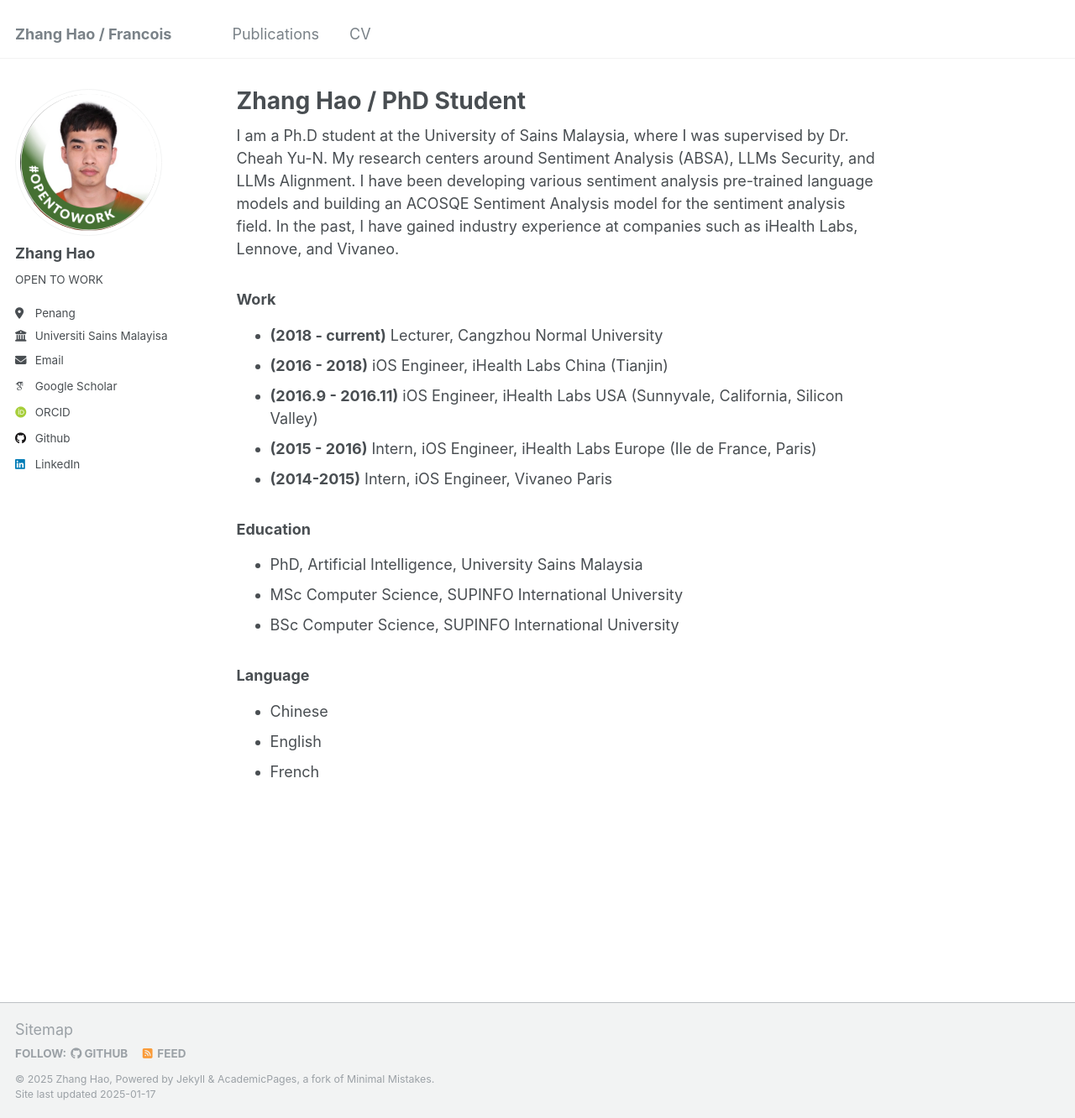
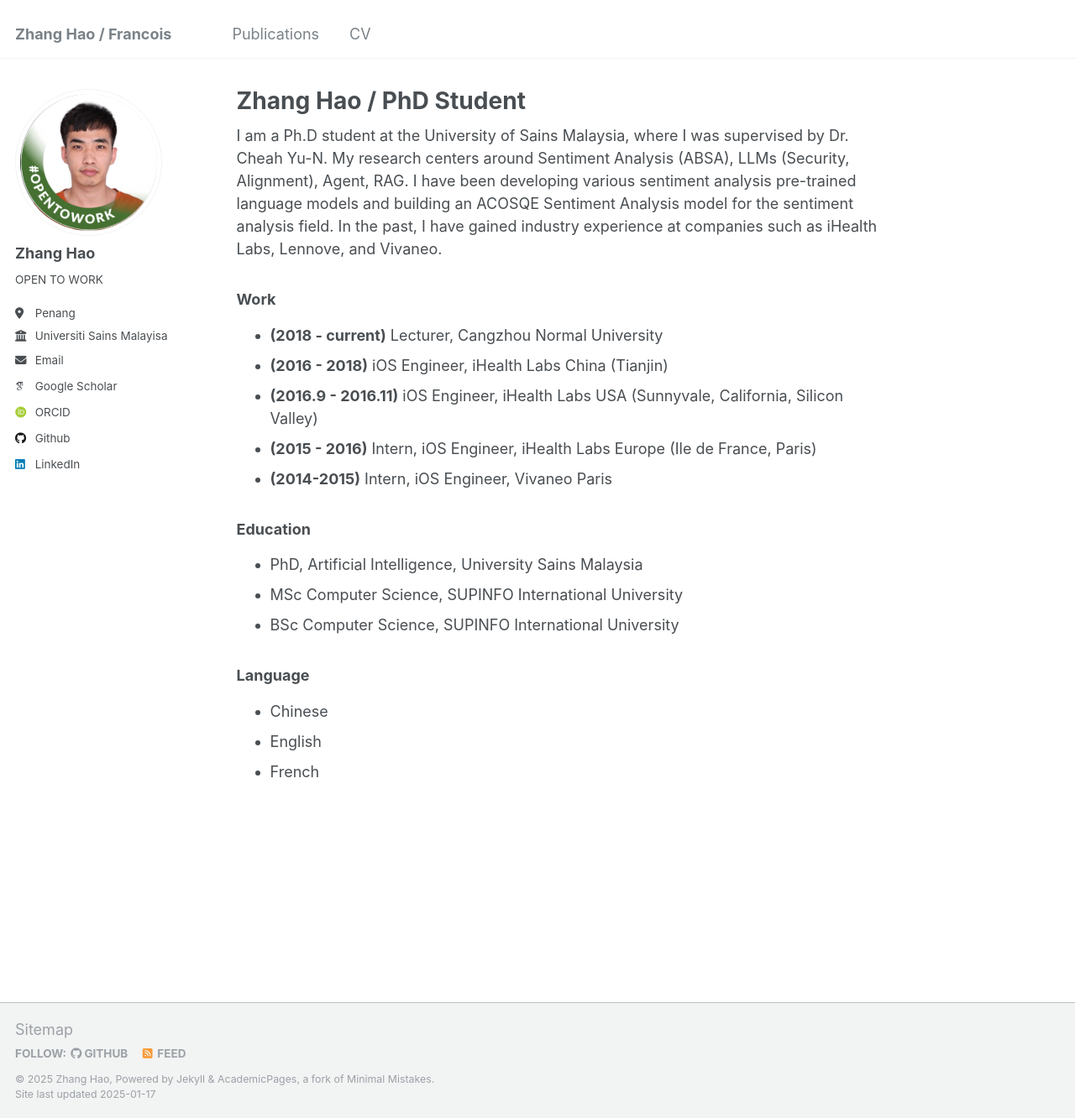
Before and after one commit to sydmou/sydmou.github.io, a Jekyll site: the page built from _pages/about.md, in a window 1280 px wide and 1332 px high. Shown: the whole window at 84% size. Built offline with Jekyll 4.4.1, drawn with Linux system fonts in a browser that asks for light colours; some web fonts are replaced.

Commit message:
Update about.md

```diff
--- a/_pages/about.md
+++ b/_pages/about.md
@@ -7,7 +7,7 @@ redirect_from:
   - /about/
   - /about.html
 ---
-I am a Ph.D student at the University of Sains Malaysia, where I was supervised by Dr. Cheah Yu-N. My research centers around Sentiment Analysis (ABSA), LLMs Security, and LLMs Alignment. I have been developing various sentiment analysis pre-trained language models and building an ACOSQE Sentiment Analysis model for the sentiment analysis field. In the past, I have gained industry experience at companies such as iHealth Labs, Lennove, and Vivaneo.
+I am a Ph.D student at the University of Sains Malaysia, where I was supervised by Dr. Cheah Yu-N. My research centers around Sentiment Analysis (ABSA), LLMs (Security, Alignment), Agent, RAG. I have been developing various sentiment analysis pre-trained language models and building an ACOSQE Sentiment Analysis model for the sentiment analysis field. In the past, I have gained industry experience at companies such as iHealth Labs, Lennove, and Vivaneo.
 
 ### Work
  - **(2018 - current)** Lecturer, Cangzhou Normal University
```
